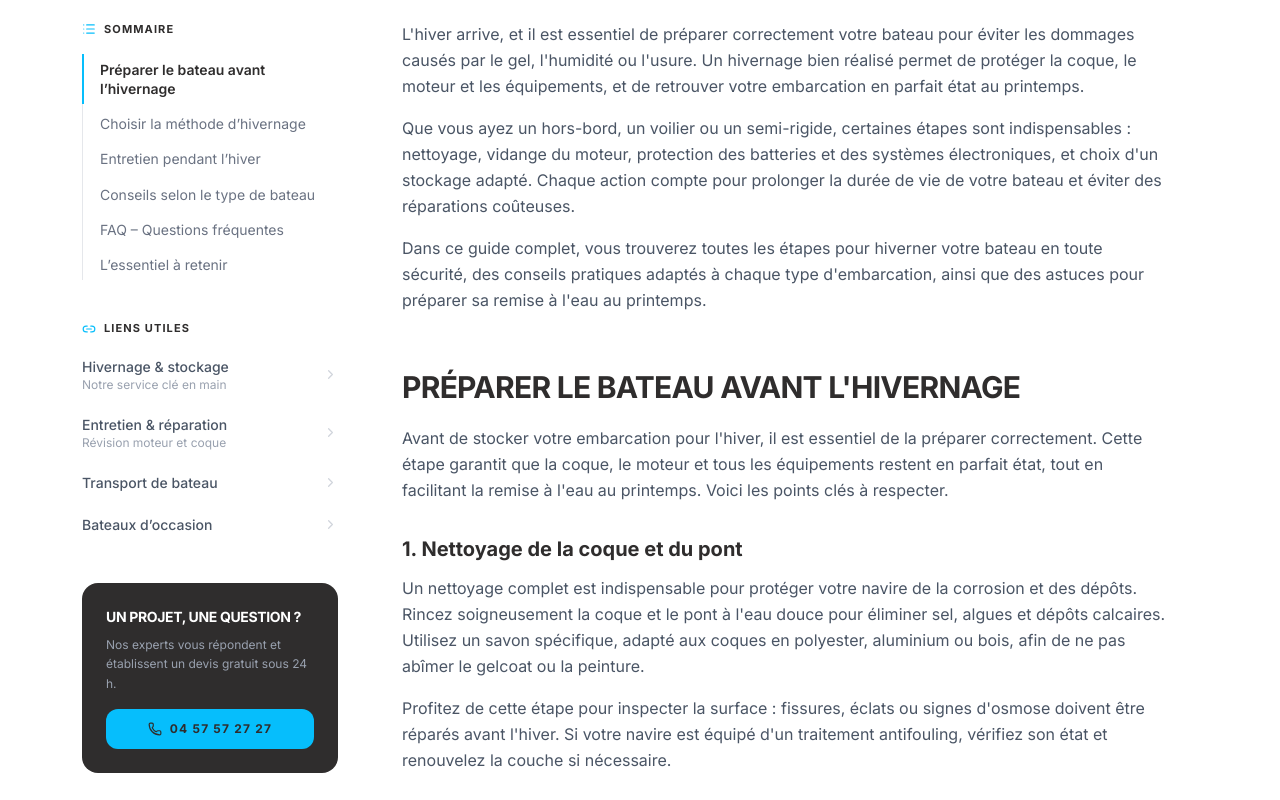
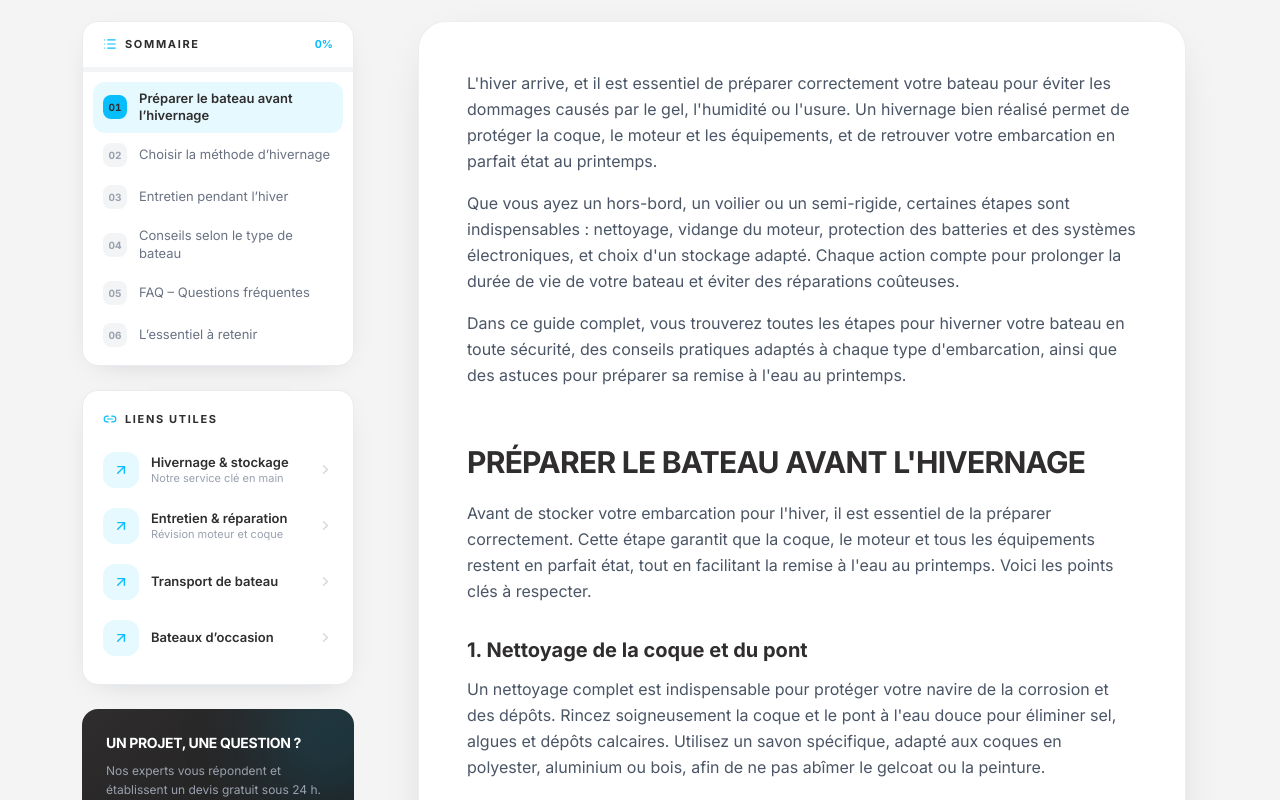
Before and after one commit to Ericfevrier/MB74-Site, a React (Vite) app: page /blog/hivernage/hivernage-bateau-guide-complet in a window 1280 px wide. Shown: the part 680-1480 px from the top of the page. Built offline with nearby package versions, Linux system fonts and the light colour scheme.

Commit message:
Blog : sidebar article redesign premium (cartes, sommaire numerote + % lecture, chips liens internes, article en carte)

```diff
--- a/src/components/blog/ArticleLayout.tsx
+++ b/src/components/blog/ArticleLayout.tsx
@@ -5,11 +5,13 @@ import {
   Clock,
   User,
   ArrowLeft,
-  ArrowRight,
+  ArrowUpRight,
   List,
   Link2,
   ChevronRight,
   Phone,
+  BookOpen,
+  Share2,
 } from 'lucide-react';
 import { SITE } from '../../data/site';
 import { Breadcrumb } from '../Breadcrumb';
@@ -42,14 +44,14 @@ interface Props {
 const fmtDate = (iso: string) =>
   new Date(iso).toLocaleDateString('fr-FR', { day: 'numeric', month: 'long', year: 'numeric' });
 
-/** Barre de progression de lecture, fixée tout en haut de la fenêtre. */
-function ReadingProgress() {
+/** Pourcentage de progression de lecture (partagé entre la barre et le sommaire). */
+function useReadingProgress() {
   const [progress, setProgress] = useState(0);
   useEffect(() => {
     const onScroll = () => {
       const el = document.documentElement;
       const height = el.scrollHeight - el.clientHeight;
-      setProgress(height > 0 ? Math.min(100, (el.scrollTop / height) * 100) : 0);
+      setProgress(height > 0 ? Math.min(100, Math.max(0, (el.scrollTop / height) * 100)) : 0);
     };
     onScroll();
     window.addEventListener('scroll', onScroll, { passive: true });
@@ -59,11 +61,7 @@ function ReadingProgress() {
       window.removeEventListener('resize', onScroll);
     };
   }, []);
-  return (
-    <div className="fixed top-0 inset-x-0 h-1 z-[60] pointer-events-none">
-      <div className="h-full bg-brand-cyan transition-[width] duration-150 ease-out" style={{ width: `${progress}%` }} />
-    </div>
-  );
+  return progress;
 }
 
 /** Suit la section visible pour surligner l'entrée correspondante du sommaire. */
@@ -91,6 +89,13 @@ function useActiveHeading(ids: string[]) {
   return active;
 }
 
+const SectionLabel = ({ icon: Icon, children }: { icon: React.ElementType; children: React.ReactNode }) => (
+  <p className="flex items-center gap-2 text-[11px] font-bold uppercase tracking-[0.15em] text-brand-dark mb-4">
+    <Icon size={14} className="text-brand-cyan" />
+    {children}
+  </p>
+);
+
 function Toc({ items, active }: { items: TocItem[]; active: string }) {
   const go = (e: React.MouseEvent, id: string) => {
     e.preventDefault();
@@ -99,26 +104,37 @@ function Toc({ items, active }: { items: TocItem[]; active: string }) {
   };
   return (
     <nav aria-label="Sommaire">
-      <ul className="space-y-1 border-l border-gray-200">
-        {items.map((it) => {
+      <ol className="space-y-0.5">
+        {items.map((it, i) => {
           const on = active === it.id;
           return (
             <li key={it.id}>
               <a
                 href={`#${it.id}`}
                 onClick={(e) => go(e, it.id)}
-                className={`block -ml-px border-l-2 pl-4 py-1.5 text-sm leading-snug transition-colors ${
-                  on
-                    ? 'border-brand-cyan text-brand-dark font-semibold'
-                    : 'border-transparent text-gray-500 hover:text-brand-dark hover:border-gray-300'
+                className={`group flex items-center gap-3 rounded-xl px-2.5 py-2 transition-colors ${
+                  on ? 'bg-brand-cyan/10' : 'hover:bg-gray-50'
+                }`}
+              >
+                <span
+                  className={`flex-shrink-0 w-6 h-6 rounded-lg grid place-items-center text-[10px] font-bold tabular-nums transition-colors ${
+                    on ? 'bg-brand-cyan text-brand-dark' : 'bg-gray-100 text-gray-400 group-hover:bg-gray-200'
+                  }`}
+                >
+                  {String(i + 1).padStart(2, '0')}
+                </span>
+                <span
+                  className={`text-[13px] leading-snug transition-colors ${
+                    on ? 'text-brand-dark font-semibold' : 'text-gray-500 group-hover:text-brand-dark'
                   }`}
                 >
                   {it.label}
+                </span>
               </a>
             </li>
           );
         })}
-      </ul>
+      </ol>
     </nav>
   );
 }
@@ -137,10 +153,57 @@ export function ArticleLayout({
   children,
 }: Props) {
   const active = useActiveHeading(toc.map((t) => t.id));
+  const progress = useReadingProgress();
   const related = BLOG_ARTICLES.filter((a) => a.slug !== slug).slice(0, 3);
   const canonical = `${SITE.url}${path}/`;
 
-  const RelatedList = () => (
+  const cardClass =
+    'rounded-2xl border border-gray-200/80 bg-white shadow-[0_8px_30px_-18px_rgba(15,23,42,0.25)]';
+
+  const SommaireCard = () => (
+    <div className={`${cardClass} overflow-hidden`}>
+      <div className="flex items-center justify-between px-5 py-3.5 border-b border-gray-100">
+        <span className="flex items-center gap-2 text-[11px] font-bold uppercase tracking-[0.15em] text-brand-dark">
+          <List size={14} className="text-brand-cyan" /> Sommaire
+        </span>
+        <span className="text-[11px] font-bold text-brand-cyan tabular-nums">{Math.round(progress)}%</span>
+      </div>
+      <div className="h-1 bg-gray-100">
+        <div className="h-full bg-brand-cyan transition-[width] duration-150 ease-out" style={{ width: `${progress}%` }} />
+      </div>
+      <div className="p-2.5">
+        <Toc items={toc} active={active} />
+      </div>
+    </div>
+  );
+
+  const LinksCard = () =>
+    internalLinks.length ? (
+      <div className={`${cardClass} p-5`}>
+        <SectionLabel icon={Link2}>Liens utiles</SectionLabel>
+        <ul className="space-y-1">
+          {internalLinks.map((l) => (
+            <li key={l.to}>
+              <Link to={l.to} className="group flex items-center gap-3 rounded-xl px-2 py-2 -mx-2 hover:bg-gray-50 transition-colors">
+                <span className="flex-shrink-0 w-9 h-9 rounded-xl bg-brand-cyan/10 text-brand-cyan grid place-items-center group-hover:bg-brand-cyan group-hover:text-brand-dark transition-colors">
+                  <ArrowUpRight size={16} />
+                </span>
+                <span className="min-w-0 flex-1">
+                  <span className="block text-[13px] font-semibold text-brand-dark leading-tight">{l.label}</span>
+                  {l.hint && <span className="block text-[11px] text-gray-400 leading-tight mt-0.5">{l.hint}</span>}
+                </span>
+                <ChevronRight size={15} className="text-gray-300 group-hover:text-brand-cyan group-hover:translate-x-0.5 transition-all flex-shrink-0" />
+              </Link>
+            </li>
+          ))}
+        </ul>
+      </div>
+    ) : null;
+
+  const RelatedCard = () =>
+    related.length ? (
+      <div className={`${cardClass} p-5`}>
+        <SectionLabel icon={BookOpen}>À lire aussi</SectionLabel>
         <ul className="space-y-4">
           {related.map((a) => (
             <li key={a.slug}>
@@ -148,36 +211,39 @@ export function ArticleLayout({
                 <span className="flex-shrink-0 w-16 h-16 rounded-xl overflow-hidden bg-ink-900">
                   <img src={a.image} alt={a.title} loading="lazy" className="w-full h-full object-cover group-hover:scale-105 transition-transform duration-500" />
                 </span>
-            <span>
+                <span className="min-w-0">
                   <span className="block text-[10px] font-bold uppercase tracking-widest text-brand-cyan mb-1">{categoryName(a.category)}</span>
-              <span className="block text-sm font-semibold text-brand-dark leading-snug group-hover:text-brand-cyan transition-colors line-clamp-3">{a.title}</span>
+                  <span className="block text-[13px] font-semibold text-brand-dark leading-snug group-hover:text-brand-cyan transition-colors line-clamp-3">{a.title}</span>
                 </span>
               </Link>
             </li>
           ))}
         </ul>
+      </div>
+    ) : null;
+
+  const CtaCard = () => (
+    <div className="relative overflow-hidden rounded-2xl bg-gradient-to-br from-brand-dark to-ink-900 text-white p-6">
+      <div className="absolute -top-12 -right-12 w-36 h-36 bg-brand-cyan/15 rounded-full blur-2xl" />
+      <div className="relative">
+        <p className="font-bold uppercase tracking-tight text-sm mb-2">Un projet, une question ?</p>
+        <p className="text-gray-400 text-xs leading-relaxed mb-5">Nos experts vous répondent et établissent un devis gratuit sous 24 h.</p>
+        <a href={SITE.phoneHref} className="flex items-center justify-center gap-2 bg-brand-cyan text-brand-dark font-bold uppercase tracking-widest text-xs px-4 py-3 rounded-xl hover:bg-white transition">
+          <Phone size={14} /> {SITE.phoneDisplay}
+        </a>
+        <Link to="/contact" className="mt-2 flex items-center justify-center gap-2 border border-white/15 text-white/80 font-bold uppercase tracking-widest text-[11px] px-4 py-2.5 rounded-xl hover:border-brand-cyan hover:text-brand-cyan transition">
+          Formulaire de contact
+        </Link>
+      </div>
+    </div>
   );
 
-  const InternalLinks = () =>
-    internalLinks.length ? (
-      <ul className="space-y-1.5">
-        {internalLinks.map((l) => (
-          <li key={l.to}>
-            <Link to={l.to} className="group flex items-center justify-between gap-2 py-2 text-sm text-gray-600 hover:text-brand-dark transition-colors">
-              <span>
-                <span className="font-medium">{l.label}</span>
-                {l.hint && <span className="block text-xs text-gray-400">{l.hint}</span>}
-              </span>
-              <ChevronRight size={15} className="text-gray-300 group-hover:text-brand-cyan group-hover:translate-x-0.5 transition-all flex-shrink-0" />
-            </Link>
-          </li>
-        ))}
-      </ul>
-    ) : null;
-
   return (
-    <div className="bg-white">
-      <ReadingProgress />
+    <div className="bg-brand-light">
+      {/* Barre de progression de lecture */}
+      <div className="fixed top-0 inset-x-0 h-1 z-[60] pointer-events-none">
+        <div className="h-full bg-brand-cyan transition-[width] duration-150 ease-out" style={{ width: `${progress}%` }} />
+      </div>
 
       {/* Hero */}
       <header className="relative bg-brand-dark text-white overflow-hidden">
@@ -201,45 +267,15 @@ export function ArticleLayout({
 
       {/* Corps : sidebar gauche + article */}
       <div className="max-w-[1180px] mx-auto px-4 lg:px-8 py-12 lg:py-16">
-        <div className="lg:grid lg:grid-cols-[16rem_minmax(0,1fr)] lg:gap-12 xl:gap-16">
+        <div className="lg:grid lg:grid-cols-[17rem_minmax(0,1fr)] lg:gap-12 xl:gap-16">
           {/* Sidebar (desktop) */}
           <aside className="hidden lg:block">
-            <div className="sticky top-28 space-y-10">
-              {toc.length > 0 && (
-                <div>
-                  <p className="flex items-center gap-2 text-[11px] font-bold uppercase tracking-widest text-brand-dark mb-4">
-                    <List size={14} className="text-brand-cyan" /> Sommaire
-                  </p>
-                  <Toc items={toc} active={active} />
-                </div>
-              )}
-
-              {internalLinks.length > 0 && (
-                <div>
-                  <p className="flex items-center gap-2 text-[11px] font-bold uppercase tracking-widest text-brand-dark mb-3">
-                    <Link2 size={14} className="text-brand-cyan" /> Liens utiles
-                  </p>
-                  <InternalLinks />
-                </div>
-              )}
-
-              {related.length > 0 && (
-                <div>
-                  <p className="text-[11px] font-bold uppercase tracking-widest text-brand-dark mb-4">À lire aussi</p>
-                  <RelatedList />
-                </div>
-              )}
-
-              {/* Mini-CTA */}
-              <div className="bg-brand-dark text-white rounded-2xl p-6">
-                <p className="font-bold uppercase tracking-tight text-sm mb-2">Un projet, une question ?</p>
-                <p className="text-gray-400 text-xs leading-relaxed mb-4">Nos experts vous répondent et établissent un devis gratuit sous 24 h.</p>
-                <a href={SITE.phoneHref} className="flex items-center justify-center gap-2 bg-brand-cyan text-brand-dark font-bold uppercase tracking-widest text-xs px-4 py-3 rounded-xl hover:bg-white transition">
-                  <Phone size={14} /> {SITE.phoneDisplay}
-                </a>
-              </div>
-
-              <Link to="/blog" className="inline-flex items-center gap-2 text-xs font-bold uppercase tracking-widest text-gray-500 hover:text-brand-dark transition">
+            <div className="sticky top-24 space-y-6">
+              {toc.length > 0 && <SommaireCard />}
+              <LinksCard />
+              <RelatedCard />
+              <CtaCard />
+              <Link to="/blog" className="inline-flex items-center gap-2 text-xs font-bold uppercase tracking-widest text-gray-500 hover:text-brand-dark transition px-1">
                 <ArrowLeft size={14} /> Tous les articles
               </Link>
             </div>
@@ -249,52 +285,41 @@ export function ArticleLayout({
           <div className="min-w-0">
             {/* Sommaire repliable (mobile) */}
             {toc.length > 0 && (
-              <details className="lg:hidden mb-8 bg-brand-light border border-gray-200 rounded-2xl overflow-hidden group">
+              <details className="lg:hidden mb-8 rounded-2xl border border-gray-200/80 bg-white shadow-sm overflow-hidden group">
                 <summary className="flex items-center justify-between gap-2 px-5 py-4 cursor-pointer list-none font-bold uppercase tracking-widest text-xs text-brand-dark">
                   <span className="flex items-center gap-2"><List size={15} className="text-brand-cyan" /> Sommaire</span>
                   <ChevronRight size={16} className="text-gray-400 group-open:rotate-90 transition-transform" />
                 </summary>
-                <div className="px-5 pb-5">
+                <div className="px-3 pb-3">
                   <Toc items={toc} active={active} />
                 </div>
               </details>
             )}
 
-            <article className="max-w-3xl">{children}</article>
+            <article className="max-w-3xl bg-white rounded-[1.75rem] border border-gray-200/70 shadow-[0_12px_50px_-28px_rgba(15,23,42,0.3)] p-6 sm:p-10 lg:p-12">
+              {children}
+            </article>
 
             {/* Maillage interne + autres lectures (mobile) */}
-            <div className="lg:hidden mt-12 space-y-10">
-              {internalLinks.length > 0 && (
-                <div className="border-t border-gray-100 pt-8">
-                  <p className="flex items-center gap-2 text-[11px] font-bold uppercase tracking-widest text-brand-dark mb-3">
-                    <Link2 size={14} className="text-brand-cyan" /> Liens utiles
-                  </p>
-                  <InternalLinks />
-                </div>
-              )}
-              {related.length > 0 && (
-                <div className="border-t border-gray-100 pt-8">
-                  <p className="text-[11px] font-bold uppercase tracking-widest text-brand-dark mb-4">À lire aussi</p>
-                  <RelatedList />
-                </div>
-              )}
+            <div className="lg:hidden mt-8 space-y-6">
+              <LinksCard />
+              <RelatedCard />
+              <CtaCard />
             </div>
 
             {/* Pied d'article : retour + partage */}
-            <div className="max-w-3xl mt-14 pt-8 border-t border-gray-100 flex flex-wrap items-center justify-between gap-4">
+            <div className="max-w-3xl mt-10 flex flex-wrap items-center justify-between gap-4 px-1">
               <Link to="/blog" className="inline-flex items-center gap-2 text-sm font-bold uppercase tracking-widest text-gray-500 hover:text-brand-dark transition">
                 <ArrowLeft size={15} /> Retour au blog
               </Link>
-              <div className="flex items-center gap-3">
               <a
                 href={`https://www.facebook.com/sharer/sharer.php?u=${encodeURIComponent(canonical)}`}
                 target="_blank"
                 rel="noopener noreferrer"
                 className="inline-flex items-center gap-2 text-xs font-bold uppercase tracking-widest text-gray-500 hover:text-brand-cyan transition"
               >
-                  Partager <ArrowRight size={14} />
+                <Share2 size={14} /> Partager
               </a>
-              </div>
             </div>
           </div>
         </div>
```
Lines whose indentation alone changed are shown as unchanged.
